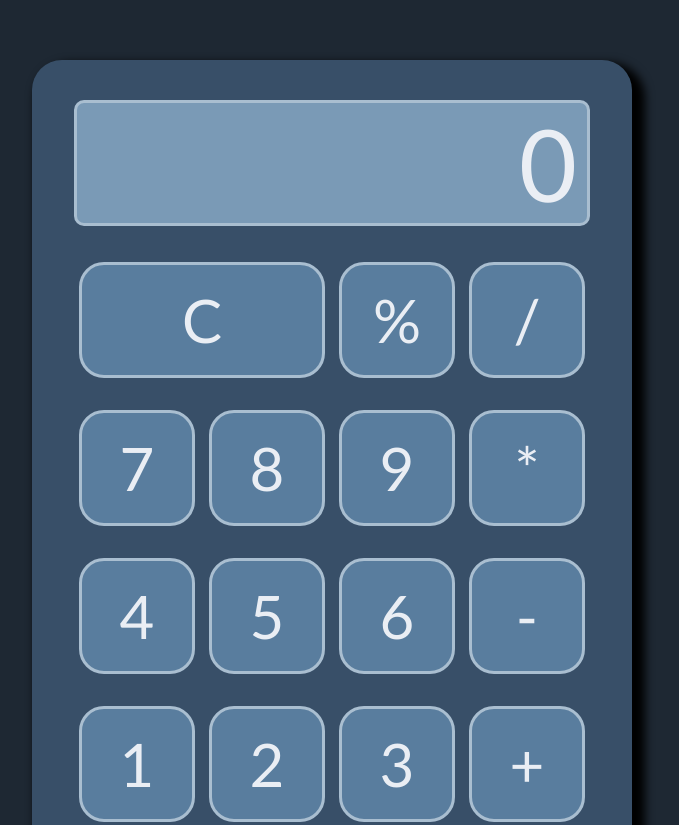
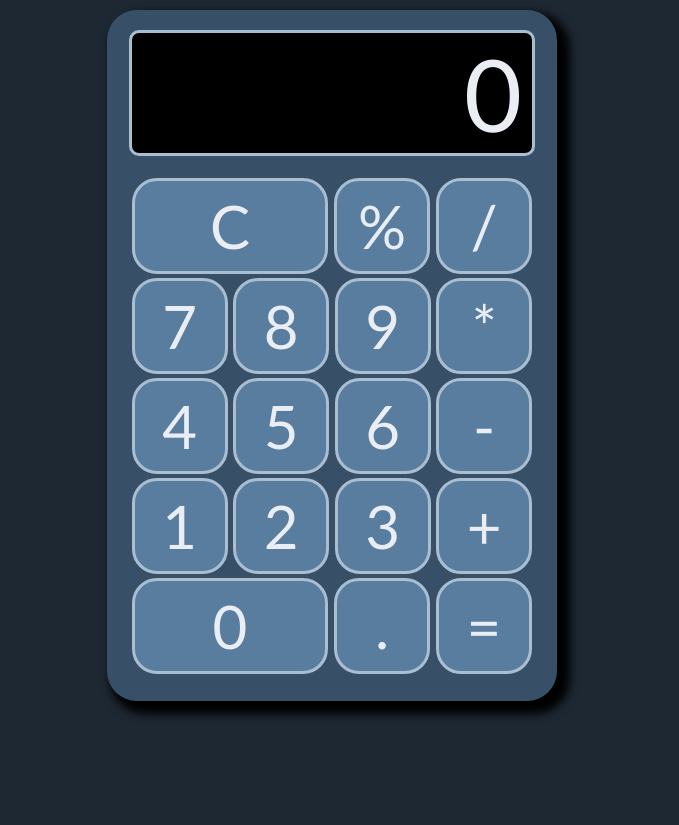
Before and after one commit to croserocks/my-calc, a plain HTML site: page index.html in a window 1280 px wide. Shown: the top 825 px of the page, without its empty margins (308-987 px from the left). After the commit the page ends 800 px from the top, so only its background shows below. Drawn offline with Linux system fonts and the light colour scheme.

Commit message:
Styled to fit lower res screens

```diff
--- a/styles.css
+++ b/styles.css
@@ -6,8 +6,8 @@ body {
 
 .container {
     background: #384F68;
-    width: 600px;
-    margin: 60px auto;
+    width: 450px;
+    margin: 10px auto 20px;
     display: flex;
     flex-direction: column;
     border-radius: 30px;
@@ -18,15 +18,15 @@ body {
 .card {
     display: flex;
     flex-direction: column;
-    margin-bottom: 20px;
+    margin-bottom: 10px;
     align-items: center;
 }
 
 .calcWindow {
-    background: #7A9AB6;
+    background: #000;
     height: 120px;
-    width: 510px;
-    margin: 40px 20px 20px;
+    width: 400px;
+    margin: 20px;
     border-radius: 10px;
     border: 3px solid #A9BED0;
 }
@@ -41,19 +41,21 @@ body {
 .keyPad {
     display: flex;
     flex-direction: column;
-    width: 520px;
+    width: 410px;
+    margin-bottom: 15px;
 }
 
 ul {
     display: flex;
     padding: 0; /* Address default padding interferes with list items causing them to shift right */
+    margin: 2px;
 }
 
 li {
     list-style-type: none;
     font-size: 60px;
-    width: 70px;
-    height: 70px;
+    width: 50px;
+    height: 50px;
     background: #597D9E;
     border: 3px solid #A9BED0;
     border-radius: 25px;
@@ -66,5 +68,5 @@ li {
 
 .numZero,
 .clearAll {
-    width: 200px;
+    width: 150px;
 }
```
